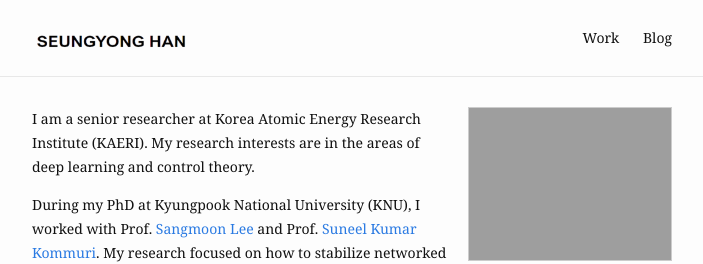
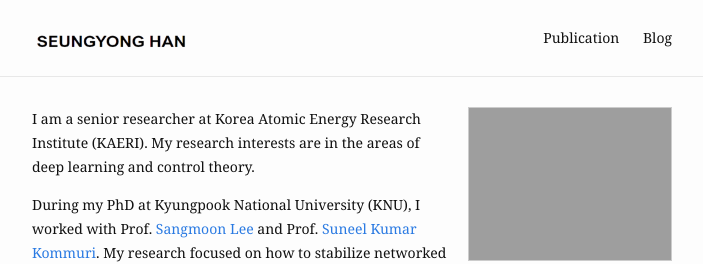
Before and after one commit to seungyong-han/seungyong-han.github.io, a Jekyll site: the page built from index.md, in a window 1280 px wide. Shown: the top 264 px of the page, without its empty margins (288-991 px from the left). Built offline with Jekyll 4.4.1, drawn with Linux system fonts in a browser that asks for light colours.

Commit message:
Initial commit

```diff
--- a/_config.yml
+++ b/_config.yml
@@ -6,12 +6,12 @@ description: >- # this means to ignore newlines until "baseurl:"
   Bay is a minimal Jekyll Theme.
 baseurl: "" # the subpath of your site, e.g. /blog
 url: "https://seungyong-han.github.io" # the base hostname & protocol for the site
-og_image: /assets/img/profile-pic.png
+og_image: /assets/img/profile-pic.jpg
 google_analytics: "UA-121636368-3"
 
 header:
   pages:
-    - name: Work
+    - name: Publication
     - name: Blog
 
 footer:
```
